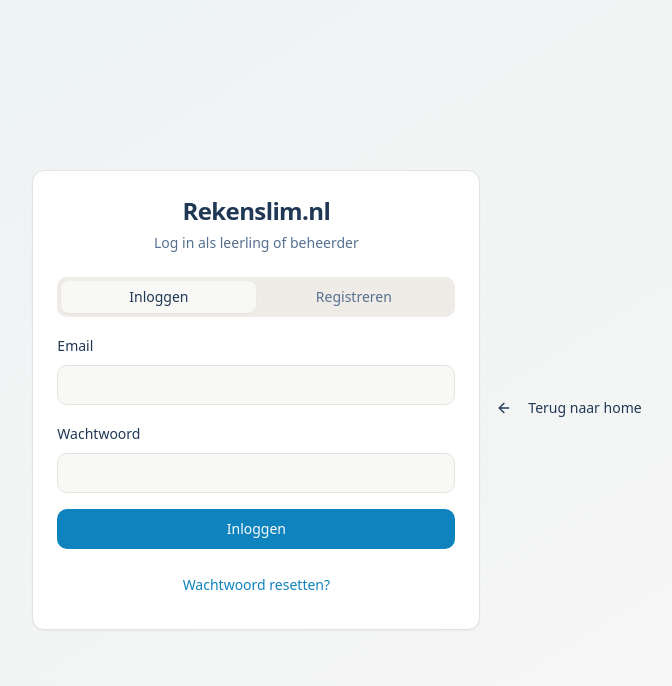
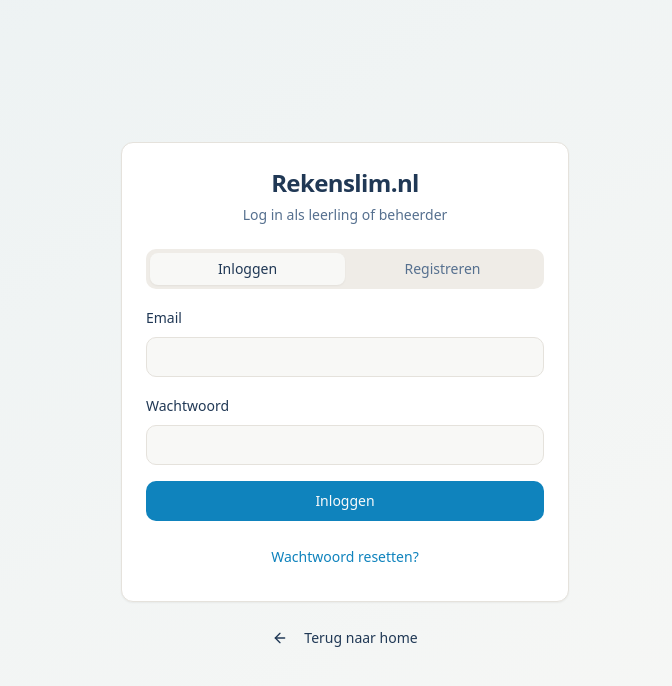
Before and after one commit to YoussefCode/rekenslim, a React (Vite) app: page /#/auth in a window 1280 px wide. Shown: the top 686 px of the page, without its empty margins (295-967 px from the left). Built offline with nearby package versions, Linux system fonts and the light colour scheme.

Commit message:
Terug naar home knop

```diff
--- a/src/pages/Auth.tsx
+++ b/src/pages/Auth.tsx
@@ -171,7 +171,7 @@
 
 
   return (
-    <div className="min-h-screen flex items-center justify-center bg-gradient-to-br from-primary/5 to-secondary/5 p-4">
+    <div className="min-h-screen flex flex-col items-center justify-center bg-gradient-to-br from-primary/5 to-secondary/5 p-4 gap-4">
       <Card className="w-full max-w-md">
         <CardHeader className="text-center">
           <CardTitle className="text-2xl font-bold">Rekenslim.nl</CardTitle>
@@ -309,7 +309,7 @@
           </Tabs>
         </CardContent>
       </Card>
-      <div className="mt-4 text-center">
+      <div className="text-center">
         <Button variant="ghost" onClick={() => navigate('/')}>
           <ArrowLeft className="mr-2 h-4 w-4" /> Terug naar home
         </Button>
--- a/src/pages/AuthConfirm.tsx
+++ b/src/pages/AuthConfirm.tsx
@@ -10,7 +10,7 @@
   const verified = Boolean(location.state?.verified);
 
   return (
-    <div className="min-h-screen flex items-center justify-center bg-gradient-to-br from-primary/5 to-secondary/5 p-4">
+    <div className="min-h-screen flex flex-col items-center justify-center bg-gradient-to-br from-primary/5 to-secondary/5 p-4 gap-4">
       <Card className="w-full max-w-md">
         <CardHeader className="text-center space-y-2">
           <CardTitle className="text-2xl font-bold">Account bevestigd</CardTitle>
@@ -32,7 +32,7 @@
           </Button>
         </CardContent>
       </Card>
-      <div className="mt-4 text-center">
+      <div className="text-center">
         <Button variant="ghost" onClick={() => navigate('/')}>
           <ArrowLeft className="mr-2 h-4 w-4" /> Terug naar home
         </Button>
--- a/src/pages/AuthReset.tsx
+++ b/src/pages/AuthReset.tsx
@@ -73,7 +73,7 @@
   };
 
   return (
-    <div className="min-h-screen flex items-center justify-center bg-gradient-to-br from-primary/5 to-secondary/5 p-4">
+    <div className="min-h-screen flex flex-col items-center justify-center bg-gradient-to-br from-primary/5 to-secondary/5 p-4 gap-4">
       <Card className="w-full max-w-md">
         <CardHeader className="text-center space-y-2">
           <CardTitle className="text-2xl font-bold">Reset wachtwoord</CardTitle>
@@ -118,7 +118,7 @@
           )}
         </CardContent>
       </Card>
-      <div className="mt-4 text-center">
+      <div className="text-center">
         <Button variant="ghost" onClick={() => navigate('/')}>
           <ArrowLeft className="mr-2 h-4 w-4" /> Terug naar home
         </Button>
--- a/src/pages/MagicLinkRelay.tsx
+++ b/src/pages/MagicLinkRelay.tsx
@@ -99,7 +99,7 @@
   };
 
   return (
-    <div className="min-h-screen flex items-center justify-center bg-gradient-to-br from-primary/5 to-secondary/5 p-4">
+    <div className="min-h-screen flex flex-col items-center justify-center bg-gradient-to-br from-primary/5 to-secondary/5 p-4 gap-4">
       <Card className="w-full max-w-md">
         <CardHeader className="text-center space-y-2">
           <CardTitle className="text-2xl font-bold">{heading}</CardTitle>
@@ -124,7 +124,7 @@
           )}
         </CardContent>
       </Card>
-      <div className="mt-4 text-center">
+      <div className="text-center">
         <Button variant="ghost" onClick={() => navigate('/')}>
           <ArrowLeft className="mr-2 h-4 w-4" /> Terug naar home
         </Button>
```
